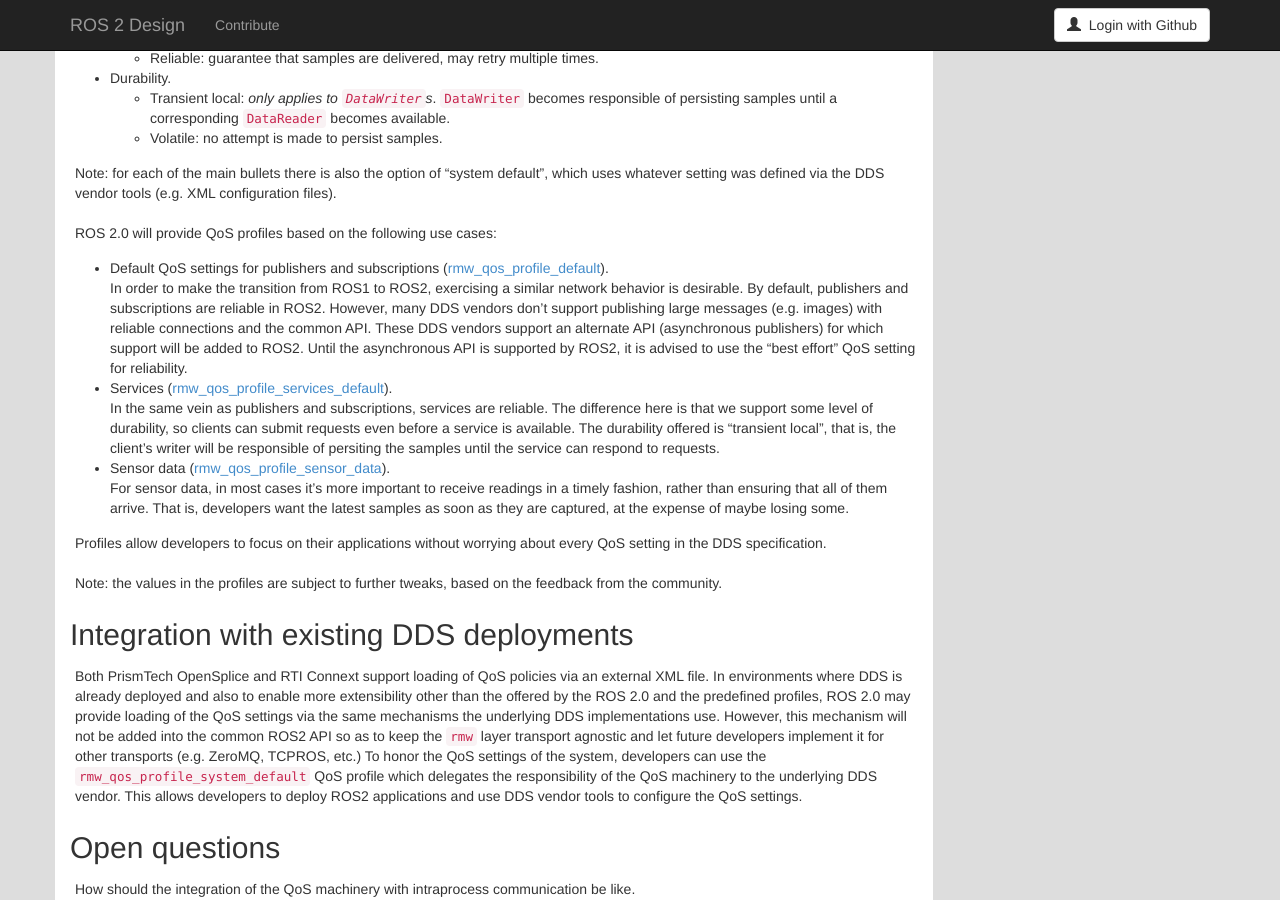
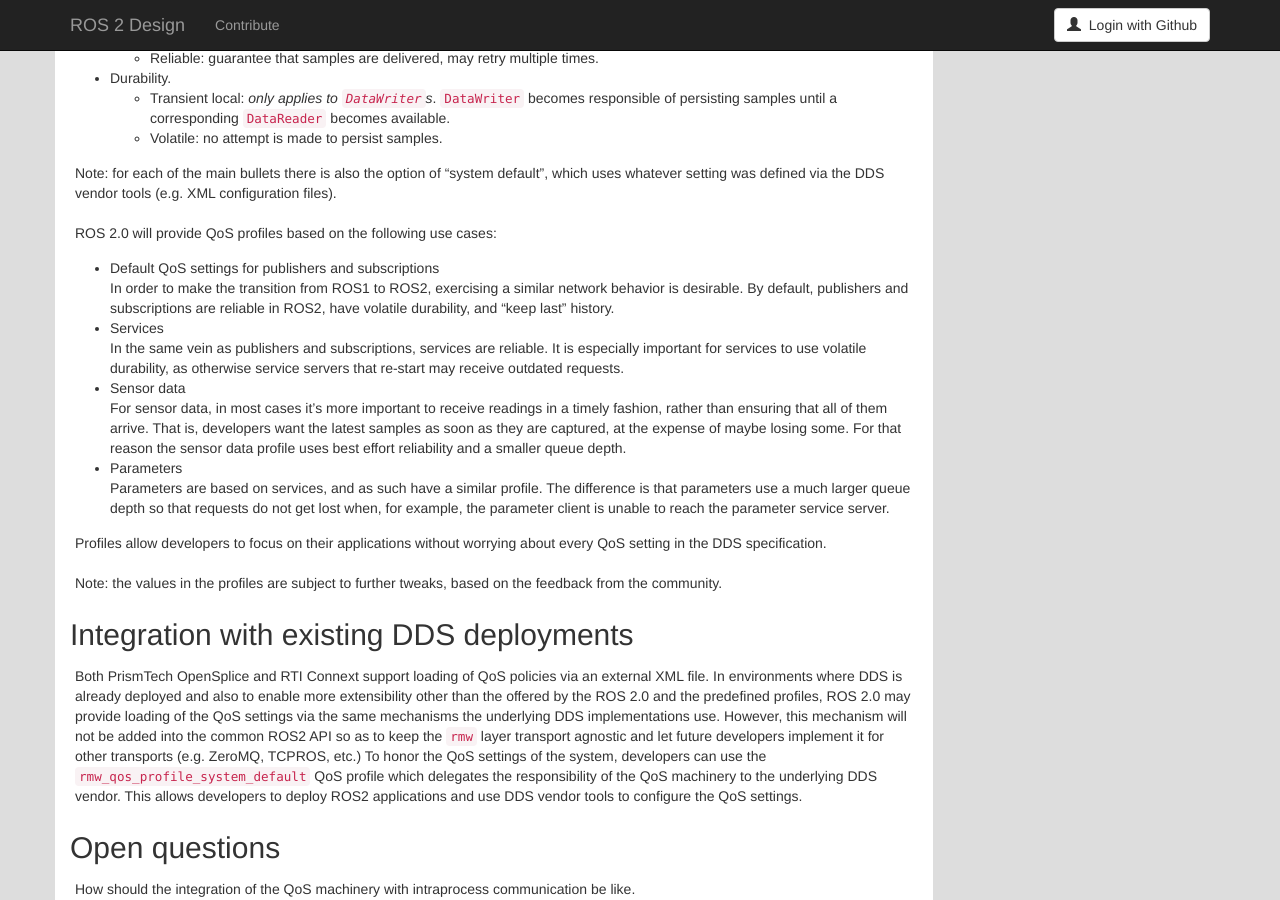
Before and after one commit to ros2/design, a Jekyll site: the page built from articles/qos.md, in a window 1280 px wide and 900 px high, scrolled down 954 px. Built offline with Jekyll 4.4.1, drawn with Linux system fonts in a browser that asks for light colours; nearby versions of some CDN libraries.

Commit message:
services now use volatile QoS (#106)
* remove reference to profile implementations that might get outdated

* Services use volatile now

* fixup

```diff
--- a/articles/qos.md
+++ b/articles/qos.md
@@ -70,24 +70,26 @@
 
 ROS 2.0 will provide QoS profiles based on the following use cases:
 
-- Default QoS settings for publishers and subscriptions ([rmw_qos_profile_default](https://github.com/ros2/rmw/blob/97008fdc646e3199c0a2f99b3307ee2ee807ede9/rmw/include/rmw/qos_profiles.h#L41-L47)).
+- Default QoS settings for publishers and subscriptions
 
   In order to make the transition from ROS1 to ROS2, exercising a similar network behavior is desirable.
-  By default, publishers and subscriptions are reliable in ROS2.
-  However, many DDS vendors don't support publishing large messages (e.g. images) with reliable connections and the common API.
-  These DDS vendors support an alternate API (asynchronous publishers) for which support will be added to ROS2.
-  Until the asynchronous API is supported by ROS2, it is advised to use the "best effort" QoS setting for reliability.
+  By default, publishers and subscriptions are reliable in ROS2, have volatile durability, and "keep last" history.
 
-- Services ([rmw_qos_profile_services_default](https://github.com/ros2/rmw/blob/97008fdc646e3199c0a2f99b3307ee2ee807ede9/rmw/include/rmw/qos_profiles.h#L49-L55)).
+- Services
 
   In the same vein as publishers and subscriptions, services are reliable.
-  The difference here is that we support some level of durability, so clients can submit requests even before a service is available.
-  The durability offered is "transient local", that is, the client's writer will be responsible of persiting the samples until the service can respond to requests.
+  It is especially important for services to use volatile durability, as otherwise service servers that re-start may receive outdated requests.
 
-- Sensor data ([rmw_qos_profile_sensor_data](https://github.com/ros2/rmw/blob/97008fdc646e3199c0a2f99b3307ee2ee807ede9/rmw/include/rmw/qos_profiles.h#L25-L31)).
+- Sensor data
 
   For sensor data, in most cases it's more important to receive readings in a timely fashion, rather than ensuring that all of them arrive.
   That is, developers want the latest samples as soon as they are captured, at the expense of maybe losing some.
+  For that reason the sensor data profile uses best effort reliability and a smaller queue depth.
+
+- Parameters
+
+  Parameters are based on services, and as such have a similar profile.
+  The difference is that parameters use a much larger queue depth so that requests do not get lost when, for example, the parameter client is unable to reach the parameter service server.
 
 Profiles allow developers to focus on their applications without worrying about every QoS setting in the DDS specification.
 
```
